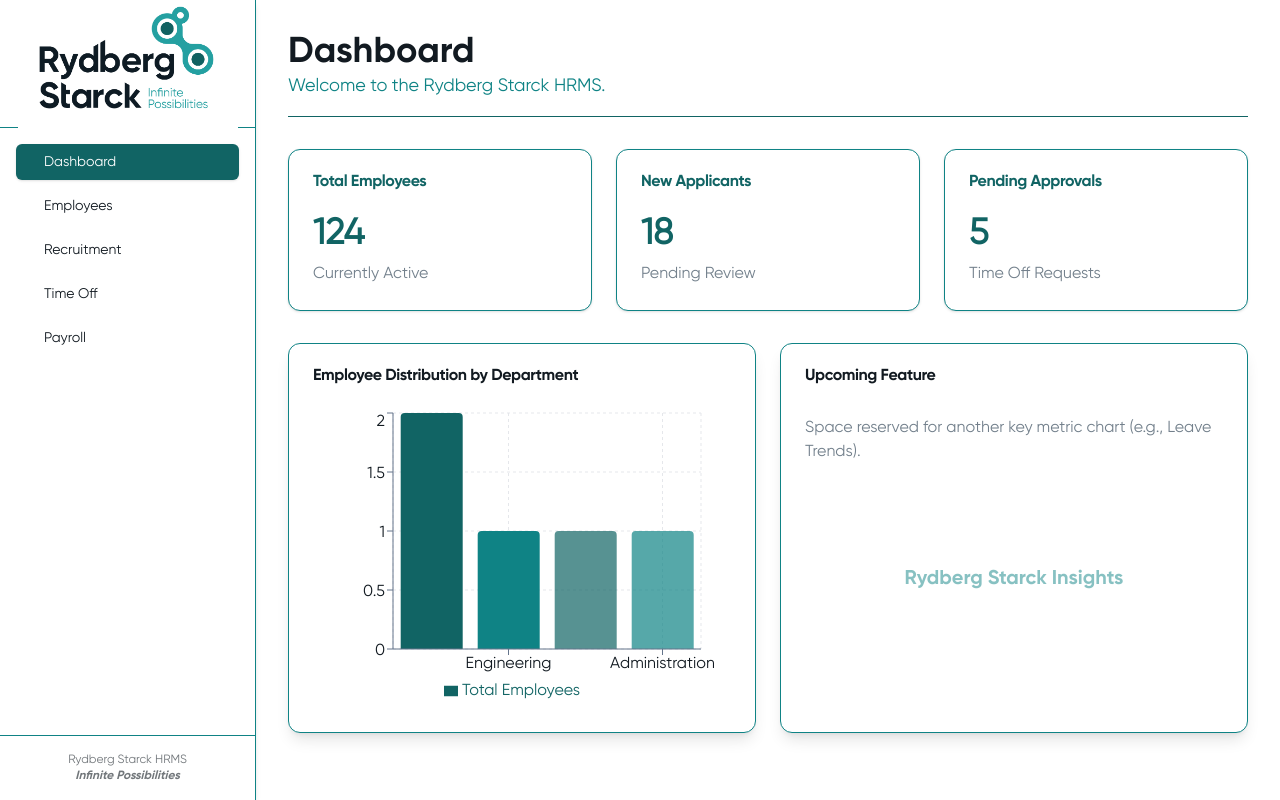
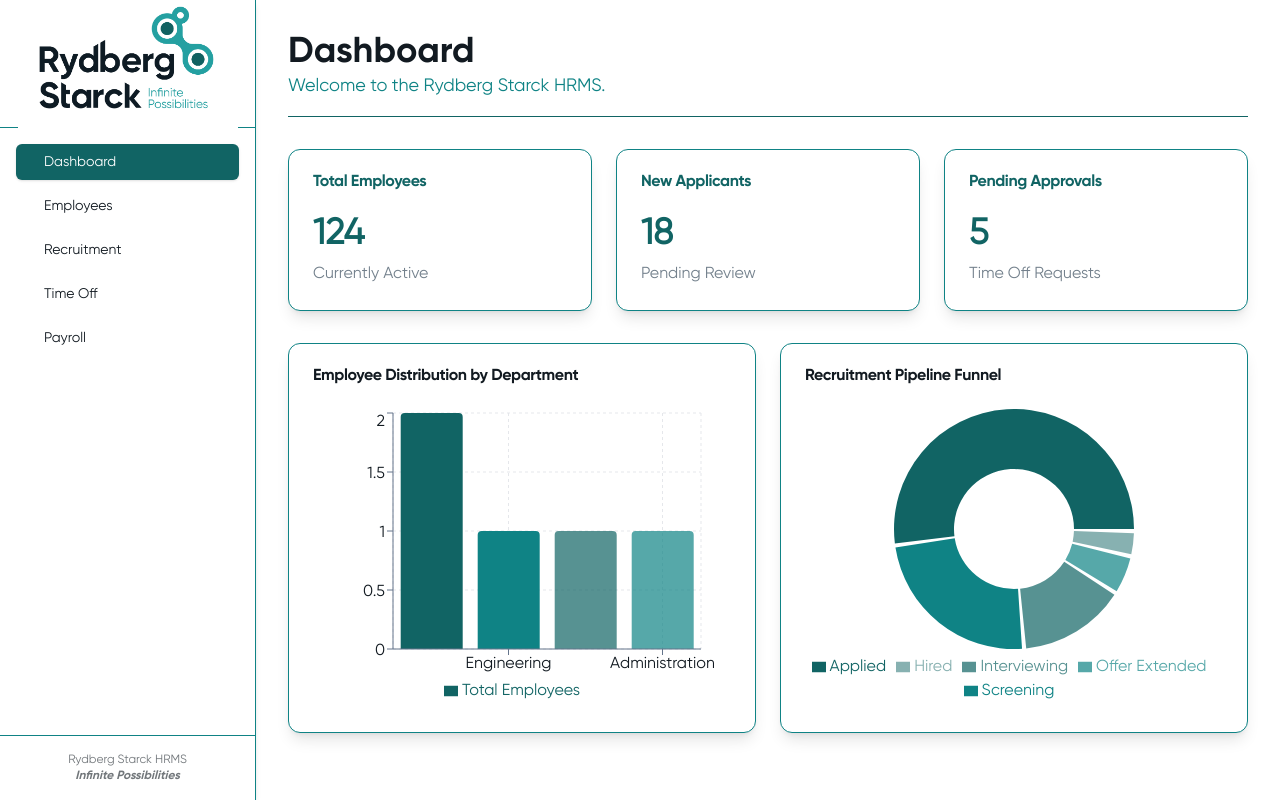
Before and after one commit to BenChapuma/rsl-portal, a Next.js app: page / in a window 1280 px wide. Built offline with nearby package versions, Linux system fonts and the light colour scheme.

Commit message:
Recruitment funnel chart added on dashboard

```diff
--- a/app/page.tsx
+++ b/app/page.tsx
@@ -1,7 +1,8 @@
 import { AppLayout } from "@/components/AppLayout";
 import { Card, CardHeader, CardTitle, CardContent } from "@/components/ui/card";
 import { Separator } from "@/components/ui/separator";
-import { DepartmentDistributionChart } from "@/components/department-chart"; // Import the new chart
+import { DepartmentDistributionChart } from "@/components/department-chart";
+import { RecruitmentPipelineFunnel } from "@/components/recruitment-funnel-chart"; // The new Doughnut Chart
 
 export default function Home() {
   return (
@@ -18,10 +19,10 @@ export default function Home() {
         <Separator className="mt-4 bg-rs-teal-dark"/>
       </header>
 
-      {/* 1. Summary Cards Area (Existing) */}
+      {/* 1. Summary Cards Area */}
       <div className="grid grid-cols-1 md:grid-cols-3 gap-6 mb-8">
 
-        <Card>
+        <Card className="shadow-lg border-rs-teal-light">
           <CardHeader>
             <CardTitle className="font-heading text-rs-teal-dark">Total Employees</CardTitle>
           </CardHeader>
@@ -31,7 +32,7 @@ export default function Home() {
           </CardContent>
         </Card>
 
-        <Card>
+        <Card className="shadow-lg border-rs-teal-light">
           <CardHeader>
             <CardTitle className="font-heading text-rs-teal-dark">New Applicants</CardTitle>
           </CardHeader>
@@ -41,7 +42,7 @@ export default function Home() {
           </CardContent>
         </Card>
 
-        <Card>
+        <Card className="shadow-lg border-rs-teal-light">
           <CardHeader>
             <CardTitle className="font-heading text-rs-teal-dark">Pending Approvals</CardTitle>
           </CardHeader>
@@ -53,25 +54,13 @@ export default function Home() {
 
       </div>
 
-      {/* 2. Charts Area (New) */}
+      {/* 2. Charts Area (Now fully populated with two distinct chart types) */}
       <div className="grid grid-cols-1 lg:grid-cols-2 gap-6">
-          {/* New Chart Component */}
+          {/* Chart 1: Employee Distribution (Bar Chart) */}
           <DepartmentDistributionChart />
 
-          {/* Placeholder for future chart or key metrics */}
-          <Card className="shadow-lg border-rs-teal-light">
-            <CardHeader>
-                <CardTitle className="font-heading text-rs-dark">Upcoming Feature</CardTitle>
-            </CardHeader>
-            <CardContent>
-                <p className="text-muted-foreground mt-2 font-sans">
-                    Space reserved for another key metric chart (e.g., Leave Trends).
-                </p>
-                <div className="h-[230px] flex items-center justify-center">
-                    <p className="text-rs-teal-light/50 font-heading text-xl">Rydberg Starck Insights</p>
-                </div>
-            </CardContent>
-          </Card>
+          {/* Chart 2: Recruitment Funnel (Doughnut Chart) */}
+          <RecruitmentPipelineFunnel />
       </div>
 
     </AppLayout>
--- /dev/null
+++ b/components/recruitment-funnel-chart.tsx
@@ -0,0 +1,104 @@
+'use client';
+
+import {
+  PieChart,
+  Pie,
+  Tooltip,
+  Legend,
+  ResponsiveContainer,
+  Cell
+} from 'recharts';
+import { Card, CardContent, CardHeader, CardTitle } from "@/components/ui/card";
+
+// Define the colors based on your Tailwind CSS variables for branding
+// We use a gradient of the brand colors to show progression through the funnel
+const COLORS = [
+  'hsl(var(--primary))',        // Dark Teal (Applied - largest)
+  'hsl(var(--secondary))',      // Light Teal (Screening)
+  'hsl(var(--primary) / 0.7)',  // Lighter Dark Teal (Interviewing)
+  'hsl(var(--secondary) / 0.7)',// Lighter Light Teal (Offer Extended)
+  'hsl(var(--primary) / 0.5)',  // Muted Dark Teal (Hired - smallest)
+];
+
+// Funnel stages data: Dummy data for all open jobs
+const funnelData = [
+  { name: 'Applied', value: 55 },
+  { name: 'Screening', value: 25 },
+  { name: 'Interviewing', value: 15 },
+  { name: 'Offer Extended', value: 5 },
+  { name: 'Hired', value: 3 },
+];
+
+// Custom Tooltip content to ensure branding and clarity
+const CustomTooltip = ({ active, payload, label }: any) => {
+  if (active && payload && payload.length) {
+    const data = payload[0].payload;
+    return (
+      <div className="bg-white p-2 border border-rs-teal-light rounded-md shadow-lg font-sans text-sm">
+        <p className="font-heading text-rs-dark mb-1">{`${data.name} Stage`}</p>
+        <p className="text-foreground">{`Candidates: ${data.value}`}</p>
+        <p className="text-muted-foreground">{`Percentage: ${(data.percent * 100).toFixed(1)}%`}</p>
+      </div>
+    );
+  }
+  return null;
+};
+
+
+export function RecruitmentPipelineFunnel() {
+  return (
+    <Card className="shadow-lg border-rs-teal-light">
+      <CardHeader>
+        <CardTitle className="font-heading text-rs-dark">
+          Recruitment Pipeline Funnel
+        </CardTitle>
+      </CardHeader>
+      <CardContent>
+        {/* We use h-[300px] to match the height of the adjacent Department chart */}
+        <div className="h-[300px]">
+          <ResponsiveContainer width="100%" height="100%">
+            <PieChart>
+
+              {/* Doughnut Chart */}
+              <Pie
+                data={funnelData}
+                dataKey="value"
+                nameKey="name"
+                innerRadius={60} // Creates the hollow center (Doughnut effect)
+                outerRadius={120}
+                fill="hsl(var(--primary))"
+                paddingAngle={2} // Small gap between segments
+                labelLine={false}
+              >
+                {/* Map over data to apply distinct branded colors */}
+                {funnelData.map((entry, index) => (
+                  <Cell
+                    key={`cell-${index}`}
+                    fill={COLORS[index % COLORS.length]}
+                    strokeWidth={0} // No stroke to make the colors cleaner
+                  />
+                ))}
+              </Pie>
+
+              {/* Tooltip uses the custom branded content */}
+              <Tooltip content={<CustomTooltip />} />
+
+              {/* Legend styling to match the brand font and text color */}
+              <Legend
+                wrapperStyle={{
+                  fontFamily: 'var(--font-gilroy-regular)',
+                  color: 'hsl(var(--foreground))',
+                  paddingTop: 10,
+                }}
+                layout="horizontal"
+                verticalAlign="bottom"
+                align="center"
+              />
+
+            </PieChart>
+          </ResponsiveContainer>
+        </div>
+      </CardContent>
+    </Card>
+  );
+}
```
